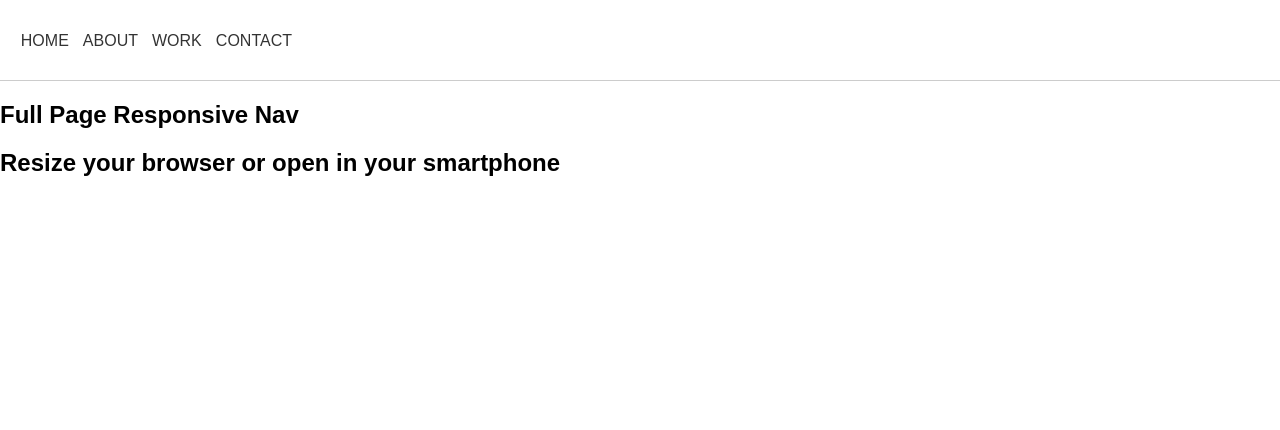
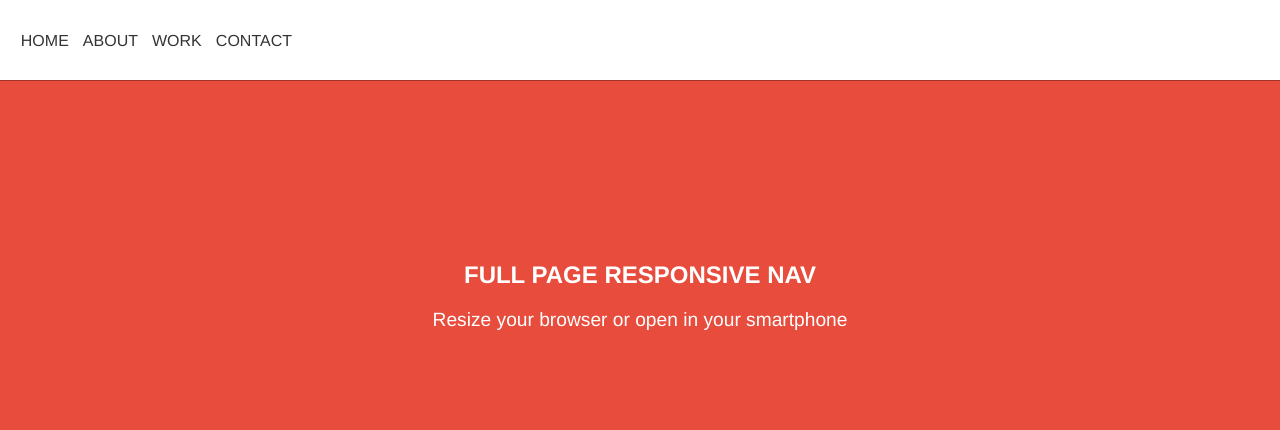
Before and after one commit to francoiscoron/Full-Page-Menu, a plain HTML site: page index.html in a window 1280 px wide. Drawn offline with nearby package versions, Linux system fonts and the light colour scheme.

Commit message:
Fixed bug css

```diff
--- a/css/app.scss
+++ b/css/app.scss
@@ -2,6 +2,7 @@
 
 // Variables
 $device: 600px;
+$brand-color: #e74c3c;
 
 // Mixins
 @mixin media-query($device) {
@@ -10,14 +11,19 @@ $device: 600px;
   }
 }
 
+
 body {
-  font-family: sans-serif;
+  font-family: helvetica, sans-serif;
   padding: 0;margin: 0;
+  background: $brand-color;
 }
 
+// Menu
 .header {
   height: 80px;
-  border-bottom: 1px solid #CCC;
+  width: 100%;
+  background: #FFF;
+  border-bottom: 1px solid shade($brand-color, 30%);
 }
 
 .menu-icon {
@@ -36,14 +42,14 @@ body {
 .menu-icon--bar{
   display: block;
   width: 24px; height: 4px;
-  background: #333;
+  background: $brand-color;
 
   &:after, &:before {
     content: '';
     position: absolute;
     display: block;
     width: 24px; height: 4px;
-    background: #333;
+    background: $brand-color;
     @include transition-duration(.3s);
   }
 
@@ -55,13 +61,13 @@ body {
 
     &:before {
       margin-top: 0;
-      background: #C04848;
+      background: $brand-color;
       @include transform(rotate(-45deg));
     }
 
     &:after {
       margin-top: 0;
-      background: #C04848;
+      background: $brand-color;
       @include transform(rotate(45deg));
     }
   }
@@ -110,3 +116,23 @@ body {
     }
   }
 }
+
+// section
+
+section {
+  text-align: center;
+  max-width: 600px;
+  margin: 5rem auto;
+  padding: 5rem;
+}
+
+h1 {
+    text-transform: uppercase;
+    color: #FFF;
+}
+
+h2 {
+  color: #FFF;
+  font-size: 1.2rem;
+  font-weight: lighter;
+}
```
Also changed, not shown: css/app.css.
